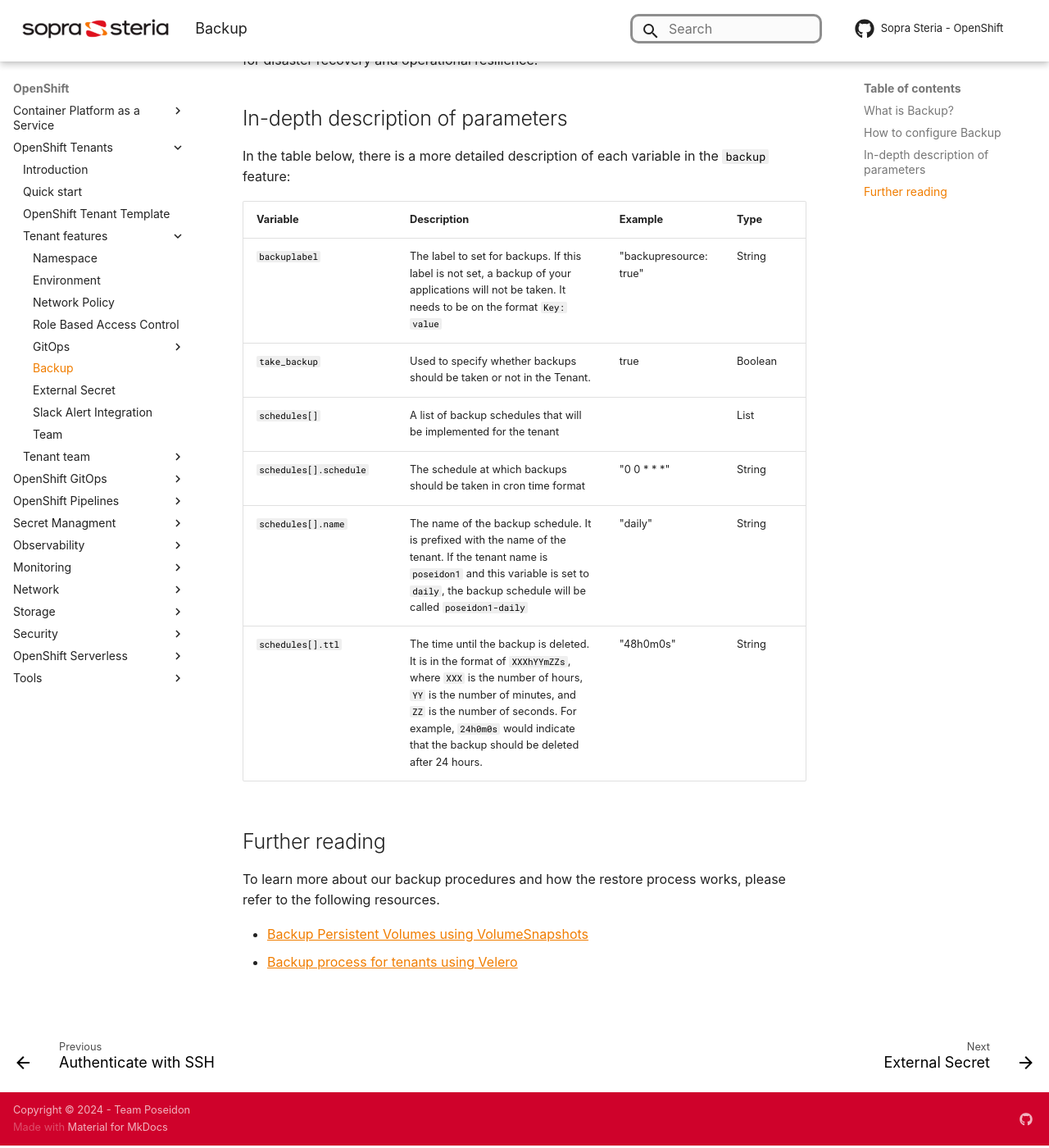
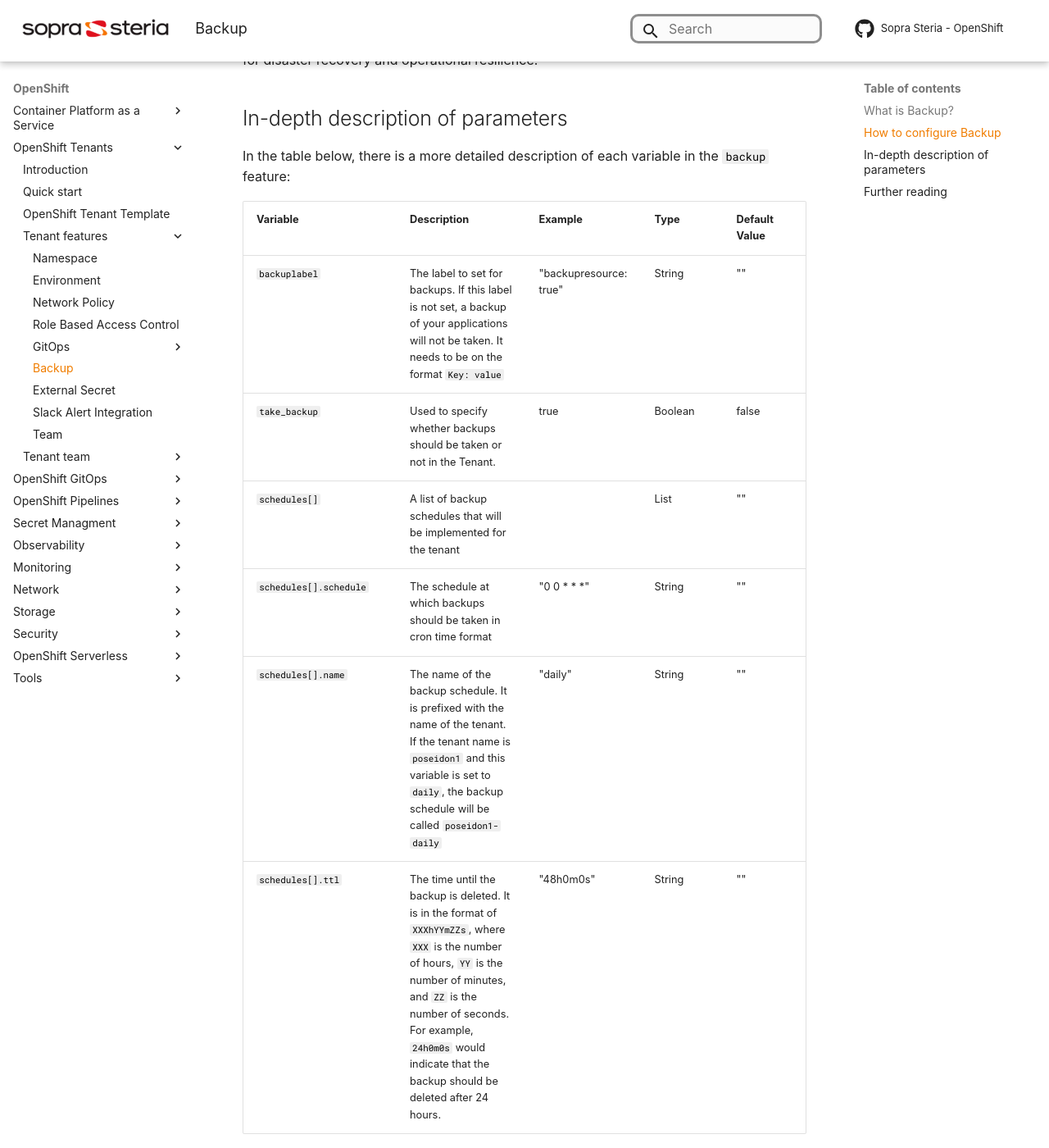
Before and after one commit to Sopra-Steria-Norge-Kubernetes/OpenShift, an MkDocs documentation site: the page built from docs/OpenShift Tenants/Tenant features/backup.md, in a window 1280 px wide and 1400 px high, scrolled down 813 px. Shown: the whole window at 82% size. Built offline with MkDocs 1.6.1 and Material for MkDocs 9.7.7, drawn with Linux system fonts in a browser that asks for light colours; some web fonts are replaced; comment, search, counter and statistics services are not loaded.

Commit message:
updated tables to show default values in slack-alert-integration.md, external-secrets.md, and backup.md

```diff
--- a/docs/OpenShift Tenants/Tenant features/backup.md
+++ b/docs/OpenShift Tenants/Tenant features/backup.md
@@ -27,14 +27,14 @@
 In the table below, there is a more detailed description of each variable in the `backup` feature:
 
 
-| <div style="width:155px">**Variable**</div>                     | **Description**                                           | **Example**                | **Type**  |
-|----------------------------------|-----------------------------------------------------------|----------------------------|-----------|
-| `backuplabel`             | The label to set for backups. If this label is not set, a backup of your applications will not be taken. It needs to be on the format `Key: value` | "backupresource: true"| String   |
-| `take_backup`             | Used to specify whether backups should be taken or not in the Tenant.  | true     | Boolean   |
-| `schedules[]`      | A list of backup schedules that will be implemented for the tenant |  | List    |
-| `schedules[].schedule`      | The schedule at which backups should be taken in cron time format | "0 0 * * *"             | String    |
-| `schedules[].name`          | The name of the backup schedule. It is prefixed with the name of the tenant. If the tenant name is `poseidon1` and this variable is set to `daily`, the backup schedule will be called `poseidon1-daily`                         | "daily"            | String    |
-| `schedules[].ttl`       | The time until the backup is deleted. It is in the format of `XXXhYYmZZs`, where `XXX` is the number of hours, `YY` is the number of minutes, and `ZZ` is the number of seconds. For example, `24h0m0s` would indicate that the backup should be deleted after 24 hours.| "48h0m0s"                 | String    |
+| <div style="width:155px">**Variable**</div>                     | **Description**                                           | **Example**                | **Type**  | **Default Value**  |
+|----------------------------------|-----------------------------------------------------------|----------------------------|-----------|---------|
+| `backuplabel`             | The label to set for backups. If this label is not set, a backup of your applications will not be taken. It needs to be on the format `Key: value` | "backupresource: true"| String   | "" |
+| `take_backup`             | Used to specify whether backups should be taken or not in the Tenant.  | true     | Boolean   | false |
+| `schedules[]`      | A list of backup schedules that will be implemented for the tenant |  | List    | "" |
+| `schedules[].schedule`      | The schedule at which backups should be taken in cron time format | "0 0 * * *"             | String    | "" |
+| `schedules[].name`          | The name of the backup schedule. It is prefixed with the name of the tenant. If the tenant name is `poseidon1` and this variable is set to `daily`, the backup schedule will be called `poseidon1-daily`                         | "daily"            | String    | "" |
+| `schedules[].ttl`       | The time until the backup is deleted. It is in the format of `XXXhYYmZZs`, where `XXX` is the number of hours, `YY` is the number of minutes, and `ZZ` is the number of seconds. For example, `24h0m0s` would indicate that the backup should be deleted after 24 hours.| "48h0m0s"                 | String    | "" |
 
 ## Further reading
 
```
Also changed, not shown: docs/OpenShift Tenants/Tenant features/external-secrets.md (+5 -5 lines), docs/OpenShift Tenants/Tenant features/slack-alert-integration.md (+5 -5 lines).
